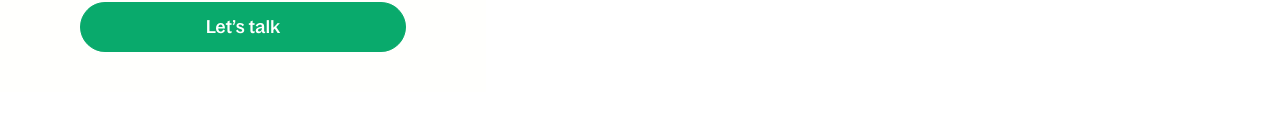
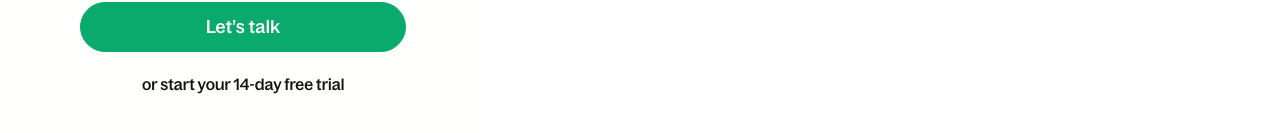
Before and after one commit to nastyaeremina/assembly-editions, a Next.js app: page /book-demo in a window 1280 px wide. Shown: the part 863-996 px from the top of the page. Before the commit the page ends 955 px from the top, so only its background shows below. Built offline with nearby package versions, Linux system fonts and the light colour scheme.

Commit message:
add conditions for form

```diff
--- a/components/bookdemo/bookDemo.js
+++ b/components/bookdemo/bookDemo.js
@@ -9,6 +9,7 @@ import {
   Input,
   NameBlock,
   NameInfo,
+  LastText,
 } from "./styles";
 
 export default function BookDemoForm() {
@@ -149,6 +150,9 @@ export default function BookDemoForm() {
             Let’s talk
           </Link>
         </PrimaryButton>
+        <LastText>
+          <p>or start your 14-day free trial</p>
+        </LastText>
       </FormSection>
     </MainSection>
   );
--- a/components/bookdemo/styles.js
+++ b/components/bookdemo/styles.js
@@ -1,8 +1,16 @@
 import styled from "styled-components";
-import { Body3, Body4, Heading4 } from "../../styles/styles";
+import { Body3, Body4, HeaderFont, Heading4 } from "../../styles/styles";
 const MainSection = styled.div`
   padding: 40px 80px;
   background-color: ${({ theme }) => theme.colors.bgcolor}; ;
+`;
+const LastText = styled.div`
+  text-align: center;
+  p {
+    ${HeaderFont};
+    color: ${({ theme }) => theme.colors.title};
+    margin: 20px 0 0 0;
+  }
 `;
 const FormSection = styled.div`
   .btnposition {
@@ -74,7 +82,7 @@ const FoemDetail = styled.div`
   textarea {
     width: 100%;
     height: auto;
-    max-width: 380px;
+    max-width: 100%;
     min-height: 50px;
     padding-top: 10px;
     padding-bottom: 10px;
@@ -134,4 +142,5 @@ export {
   Input,
   NameBlock,
   NameInfo,
+  LastText,
 };
```
